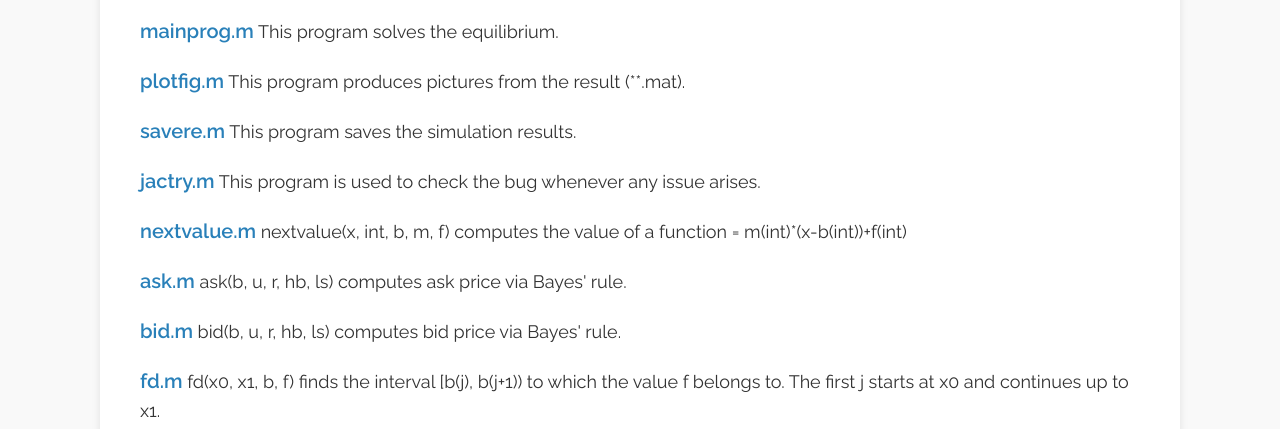
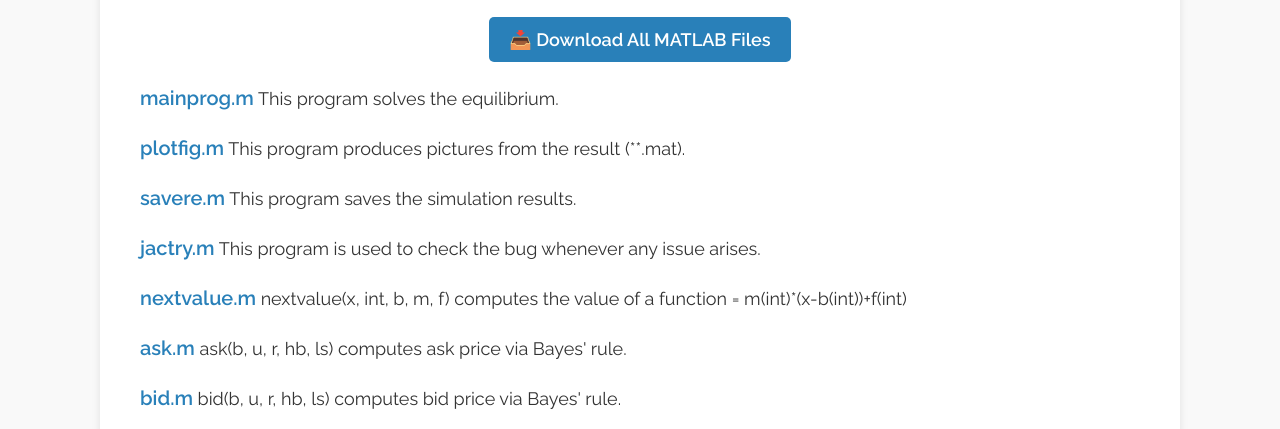
Before and after one commit to shinotakayama/price, a plain HTML site: page index.html in a window 1280 px wide. Shown: the part 297-726 px from the top of the page. Drawn offline with nearby package versions, Linux system fonts and the light colour scheme.

Commit message:
Update index.html

```diff
--- a/index.html
+++ b/index.html
@@ -119,6 +119,33 @@
         </a> (Journal of Economic Dynamic and Control, 2021)
       </font>
     </p>
+
+<div class="download-container">
+    <a class="btn-download" href="comfiles.zip" download>📥 Download All MATLAB Files</a>
+</div>
+
+<style>
+    .download-container {
+        text-align: center;
+        margin: 20px 0;
+    }
+
+    .btn-download {
+        display: inline-block;
+        background: #2980b9;
+        color: white;
+        padding: 12px 20px;
+        font-size: 18px;
+        font-weight: bold;
+        border-radius: 5px;
+        text-decoration: none;
+        transition: 0.3s ease;
+    }
+
+    .btn-download:hover {
+        background: #c0392b;
+    }
+</style>
 
     <div id="Codes">
       <p>
```
